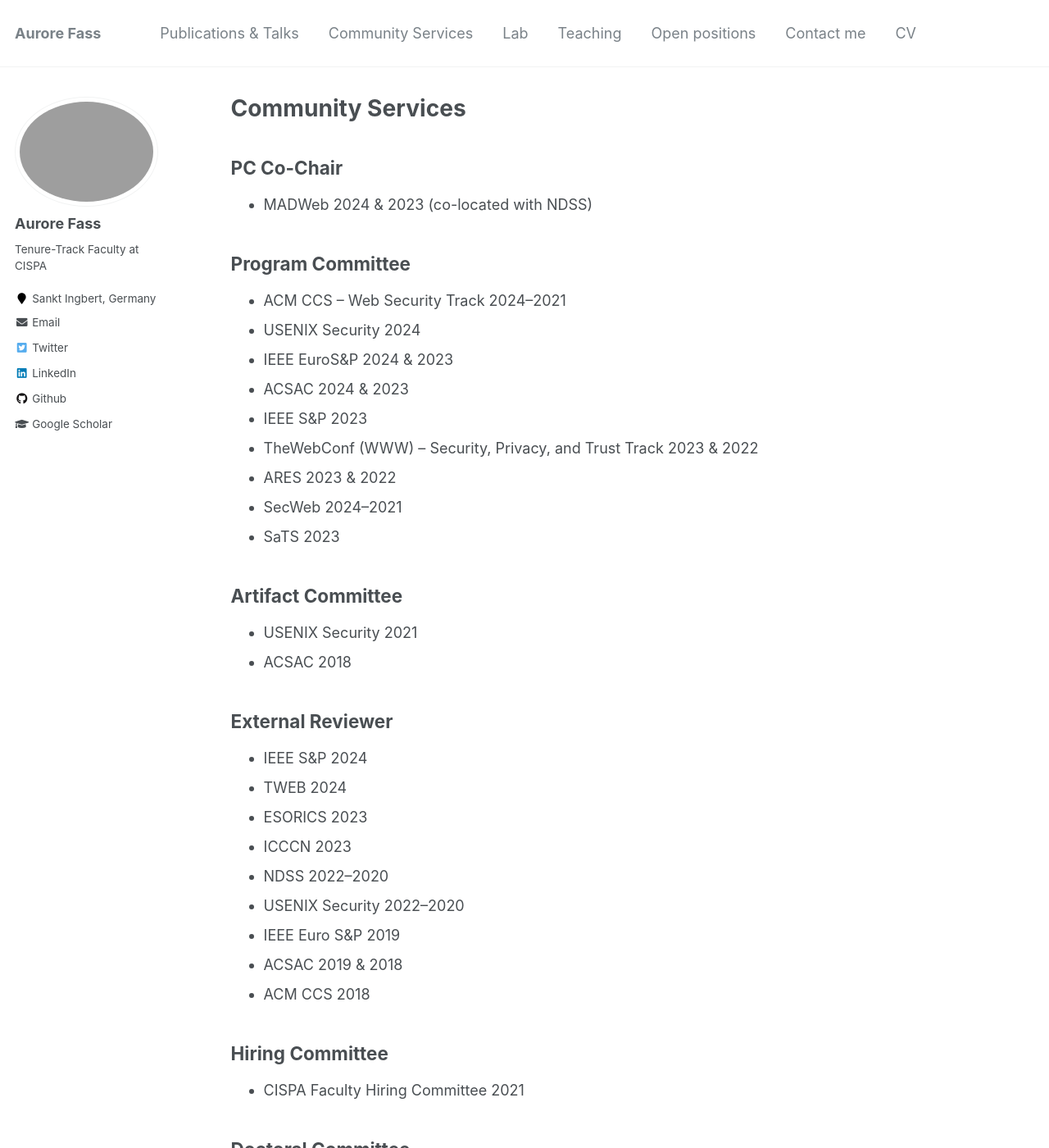
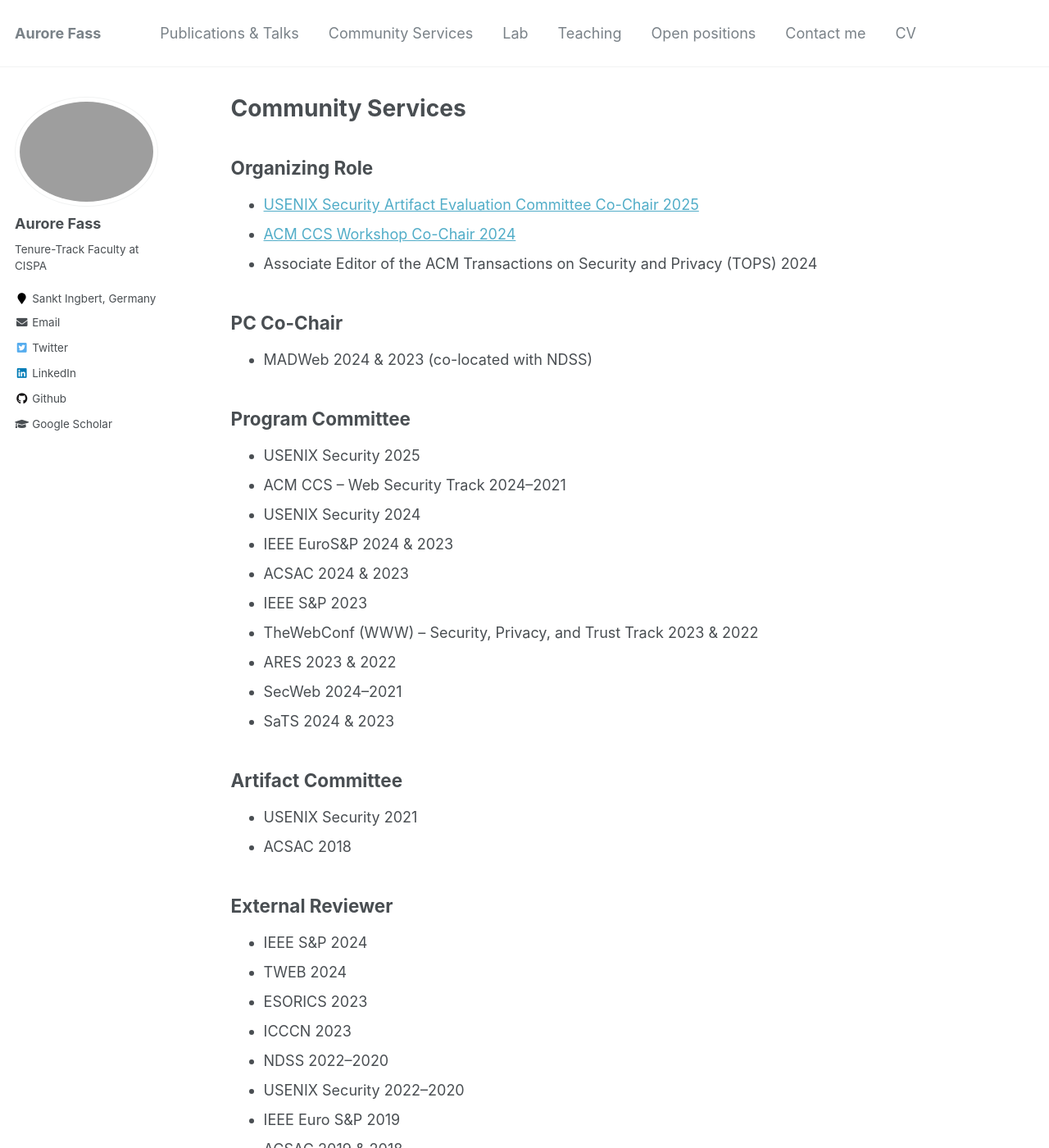
Before and after one commit to Aurore54F/aurore54f.github.io, a Jekyll site: the page built from _pages/services.md, in a window 1280 px wide and 1400 px high. Shown: the whole window at 82% size. Built offline with Jekyll 4.4.1, drawn with Linux system fonts in a browser that asks for light colours; some of the changed text lies outside the part shown.

Commit message:
Updated services

```diff
--- a/_pages/services.md
+++ b/_pages/services.md
@@ -8,12 +8,19 @@ author_profile: true
 {% include base_path %}
 
 
+## Organizing Role
+
+* [USENIX Security Artifact Evaluation Committee Co-Chair 2025](https://www.usenix.org/conference/usenixsecurity25\#organizers)
+* [ACM CCS Workshop Co-Chair 2024](https://www.sigsac.org/ccs/CCS2024/organization/organizing-committee.html)
+* Associate Editor of the ACM Transactions on Security and Privacy (TOPS) 2024
+
 ## PC Co-Chair
 
 * MADWeb 2024 & 2023 (co-located with NDSS)
 
 ## Program Committee
 
+* USENIX Security 2025
 * ACM CCS -- Web Security Track 2024--2021
 * USENIX Security 2024
 * IEEE EuroS&P 2024 & 2023
@@ -22,7 +29,7 @@ author_profile: true
 * TheWebConf (WWW) -- Security, Privacy, and Trust Track 2023 & 2022
 * ARES 2023 & 2022
 * SecWeb 2024--2021
-* SaTS 2023
+* SaTS 2024 & 2023
 
 ## Artifact Committee
 
```
Also changed, not shown: other parts of _pages/services.md (+0 -1 lines).
